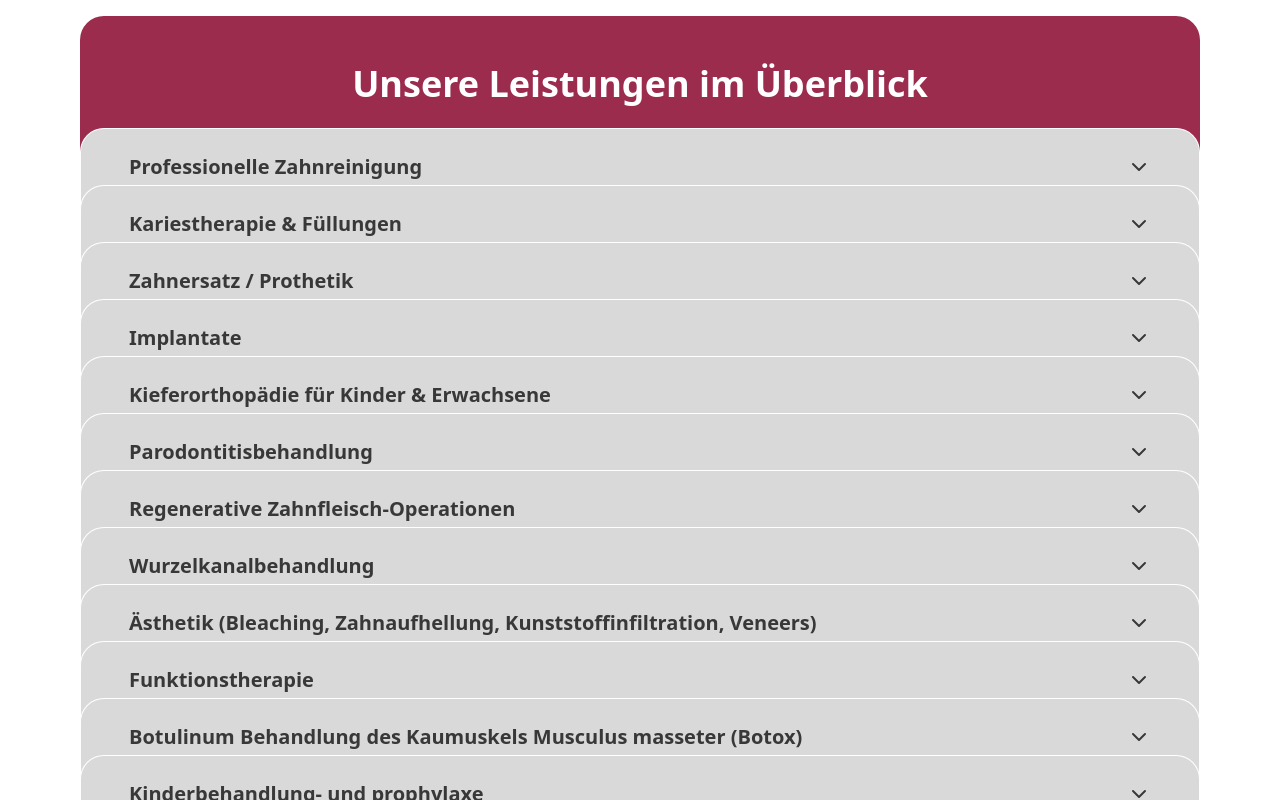
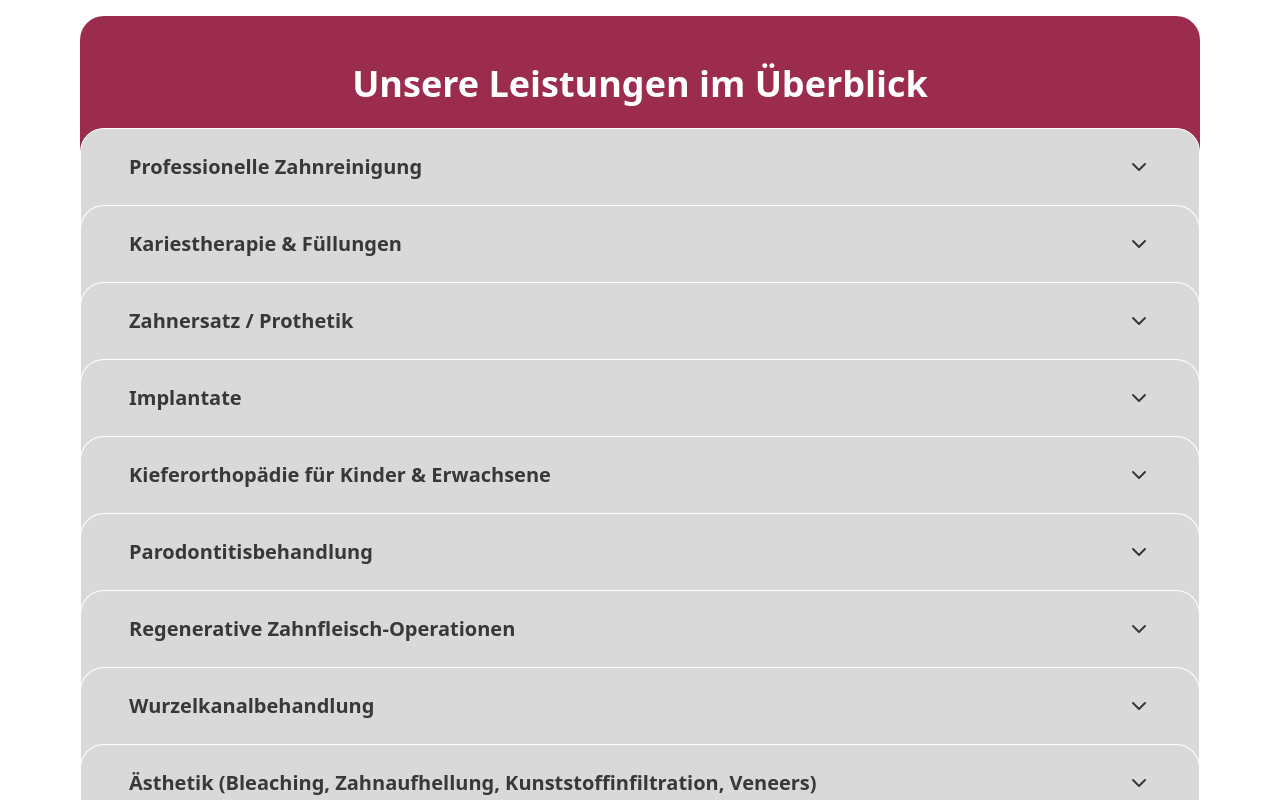
Before and after one commit to chrisknapp98/react-dentist-example, a Next.js app: page /leistungen in a window 1280 px wide. Shown: the part 1160-1960 px from the top of the page. Built offline with nearby package versions, Linux system fonts and the light colour scheme.

Commit message:
add bottom padding to accordion items

```diff
--- a/src/app/leistungen/servicesAccordion.tsx
+++ b/src/app/leistungen/servicesAccordion.tsx
@@ -39,7 +39,9 @@ export function ServicesAccordion({
                     openIndex === index ? null : index,
                   )
                 }
-                className="group flex w-full items-center justify-between gap-6 px-6 py-5 text-left text-lg font-semibold text-textGrey hover:text-practiceRed focus-visible:outline focus-visible:outline-2 focus-visible:outline-offset-[-4px] focus-visible:outline-practiceRed sm:px-12 sm:py-6 sm:text-xl"
+                className={`group flex w-full items-center justify-between gap-6 px-6 pt-5 text-left text-lg font-semibold text-textGrey hover:text-practiceRed focus-visible:outline focus-visible:outline-2 focus-visible:outline-offset-[-4px] focus-visible:outline-practiceRed sm:px-12 sm:pt-6 sm:text-xl ${
+                  index === services.length - 1 ? "pb-5 sm:pb-6" : "pb-10 sm:pb-11"
+                }`}
               >
                 <span>{service.title}</span>
                 <ChevronDownIcon
```
